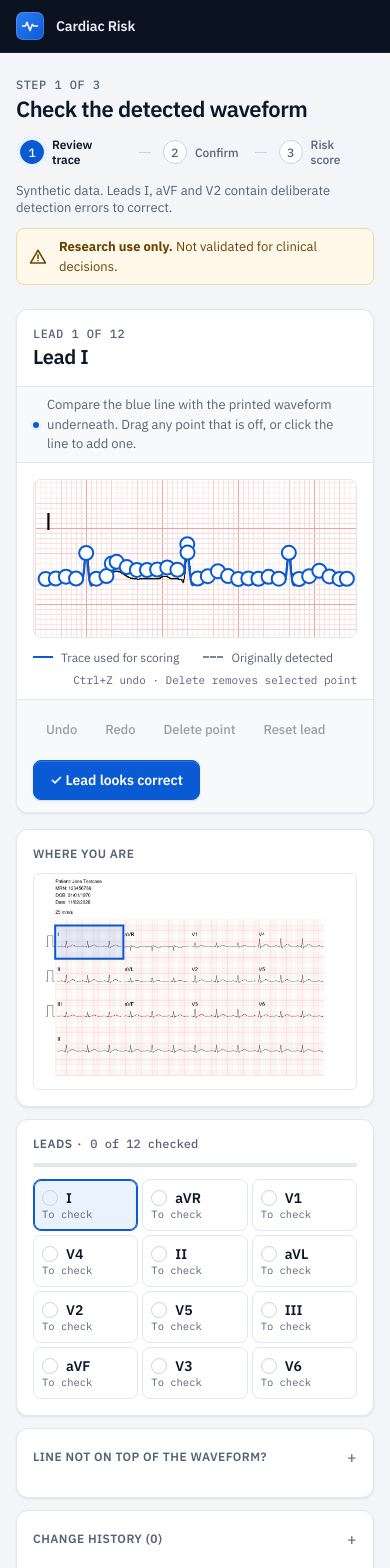
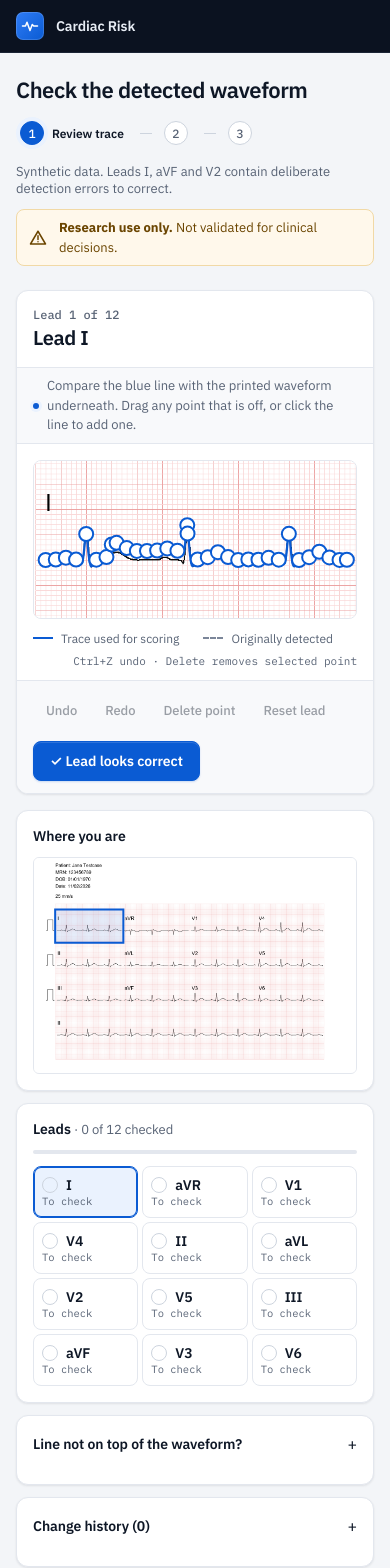
Before and after one commit to vanshsinhaa/banner-cardiac-risk, a Next.js app: page /trace-review in a window 390 px wide. Shown: the top 1568 px of the page. Built offline with nearby package versions, Linux system fonts and the light colour scheme.

Commit message:
style: cap eyebrows and fit review flow to 320px (#75)
One eyebrow per page. Panel titles become plain headings. Below 400px the stepper keeps only the current label visible.

```diff
--- a/src/components/review/ReviewFlow.tsx
+++ b/src/components/review/ReviewFlow.tsx
@@ -119,7 +119,6 @@ export default function ReviewFlow({ imageSrc, digitization, captureId, onExit,
       <header className={styles.flowHeader}>
         <div className={styles.flowTitleRow}>
           <div>
-            <p className={styles.kicker}>Step {step === "review" ? 1 : step === "confirm" ? 2 : 3} of 3</p>
             <h1 className={styles.flowTitle}>{step === "review" ? "Check the detected waveform" : step === "confirm" ? "Confirm before scoring" : "Risk score"}</h1>
           </div>
           <Stepper current={step} onSelect={setStep} canSelect={canSelect} />
--- a/src/components/review/review.module.css
+++ b/src/components/review/review.module.css
@@ -1,3 +1,8 @@
+/* Hallmark · macrostructure: clinical-workbench · theme: clinical-blue · genre: modern-minimal
+ * pre-emit critique: P4 H5 E4 S4 R5 V4
+ * slop test: pass
+ */
+
 /* Review flow: page frame, stepper, trace editor, confirm step. Tokens live in
    globals.css. Layout follows clinical review tools: a calm neutral canvas, one
    accent colour, mono numerals for measurements, and panels separated by hairlines
@@ -29,6 +34,8 @@
   margin-bottom: var(--space-5);
 }
 
+.flowTitleRow > * { min-width: 0; }
+
 .flowTitleRow {
   display: flex;
   justify-content: space-between;
@@ -37,17 +44,18 @@
   gap: var(--space-3) var(--space-5);
 }
 
+/* The single eyebrow on the review page ("Lead 1 of 12"), above its heading. */
 .kicker {
   font-family: var(--font-numeric);
   font-size: 12px;
   font-weight: 500;
-  letter-spacing: 0.04em;
-  text-transform: uppercase;
   color: var(--ui-muted);
   margin-bottom: var(--space-1);
 }
 
 .flowTitle {
+  min-width: 0;
+  overflow-wrap: anywhere;
   font-size: clamp(22px, 2.4vw, 26px);
   font-weight: 600;
   letter-spacing: -0.022em;
@@ -139,6 +147,19 @@ button.stepButton:focus-visible { outline: 2px solid var(--ui-focus); outline-of
   .stepLabel { font-size: 12px; }
 }
 
+/* Narrow phones: only the current step keeps a visible label; the others stay
+   readable to screen readers. */
+@media (max-width: 400px) {
+  .step:not([data-state="current"]) .stepLabel {
+    position: absolute;
+    width: 1px;
+    height: 1px;
+    overflow: hidden;
+    clip-path: inset(50%);
+    white-space: nowrap;
+  }
+}
+
 /* Disclaimer */
 .disclaimer {
   display: flex;
@@ -190,7 +211,7 @@ button.stepButton:focus-visible { outline: 2px solid var(--ui-focus); outline-of
   border: 1px solid var(--ui-primary);
   color: var(--ui-primary-text);
   font-weight: 600;
-  box-shadow: inset 0 1px 0 #ffffff26, 0 1px 2px #0a5bd333;
+  box-shadow: inset 0 1px 0 var(--ui-highlight), 0 1px 2px var(--ui-primary-glow);
 }
 
 .secondaryButton {
@@ -344,7 +365,7 @@ button.stepButton:focus-visible { outline: 2px solid var(--ui-focus); outline-of
   border: 1px solid var(--ui-border);
   border-radius: var(--radius-md);
   overflow: hidden;
-  background: #fff;
+  background: var(--ui-canvas);
 }
 
 .canvasSvg {
@@ -378,13 +399,13 @@ button.stepButton:focus-visible { outline: 2px solid var(--ui-focus); outline-of
 
 .handle,
 .handleActive {
-  fill: #fff;
+  fill: var(--ui-on-canvas);
   stroke: var(--ui-trace);
   stroke-width: 2;
   pointer-events: none;
 }
 
-.handleActive { fill: var(--ui-trace); stroke: #fff; stroke-width: 2.5; }
+.handleActive { fill: var(--ui-trace); stroke: var(--ui-on-canvas); stroke-width: 2.5; }
 
 .handleHalo {
   fill: var(--ui-trace);
@@ -462,14 +483,13 @@ button.stepButton:focus-visible { outline: 2px solid var(--ui-focus); outline-of
 }
 
 .panelTitle {
-  font-size: 12px;
+  font-size: 14px;
   font-weight: 600;
-  letter-spacing: 0.04em;
-  text-transform: uppercase;
-  color: var(--ui-muted);
+  letter-spacing: -0.005em;
+  color: var(--ui-text);
 }
 
-.panelTitle .muted { text-transform: none; letter-spacing: 0; font-weight: 500; font-family: var(--font-numeric); }
+.panelTitle .muted { font-weight: 400; font-size: 13px; }
 
 summary.panelTitle {
   display: flex;
@@ -496,7 +516,7 @@ summary.panelTitle:focus-visible { outline: 2px solid var(--ui-focus); outline-o
   height: auto;
   border-radius: var(--radius-sm);
   border: 1px solid var(--ui-border);
-  background: #fff;
+  background: var(--ui-canvas);
 }
 
 .minimapBox {
--- a/src/components/risk/RiskScoreCard.module.css
+++ b/src/components/risk/RiskScoreCard.module.css
@@ -1,3 +1,7 @@
+/* Hallmark · macrostructure: clinical-workbench · theme: clinical-blue · genre: modern-minimal
+ * pre-emit critique: P5 H5 E4 S4 R5 V4
+ * slop test: pass (layout unchanged in this pass; tokens only)
+ */
 .card {
   --band-bg: var(--band-low-bg);
   --band-text: var(--band-low-text);
```
